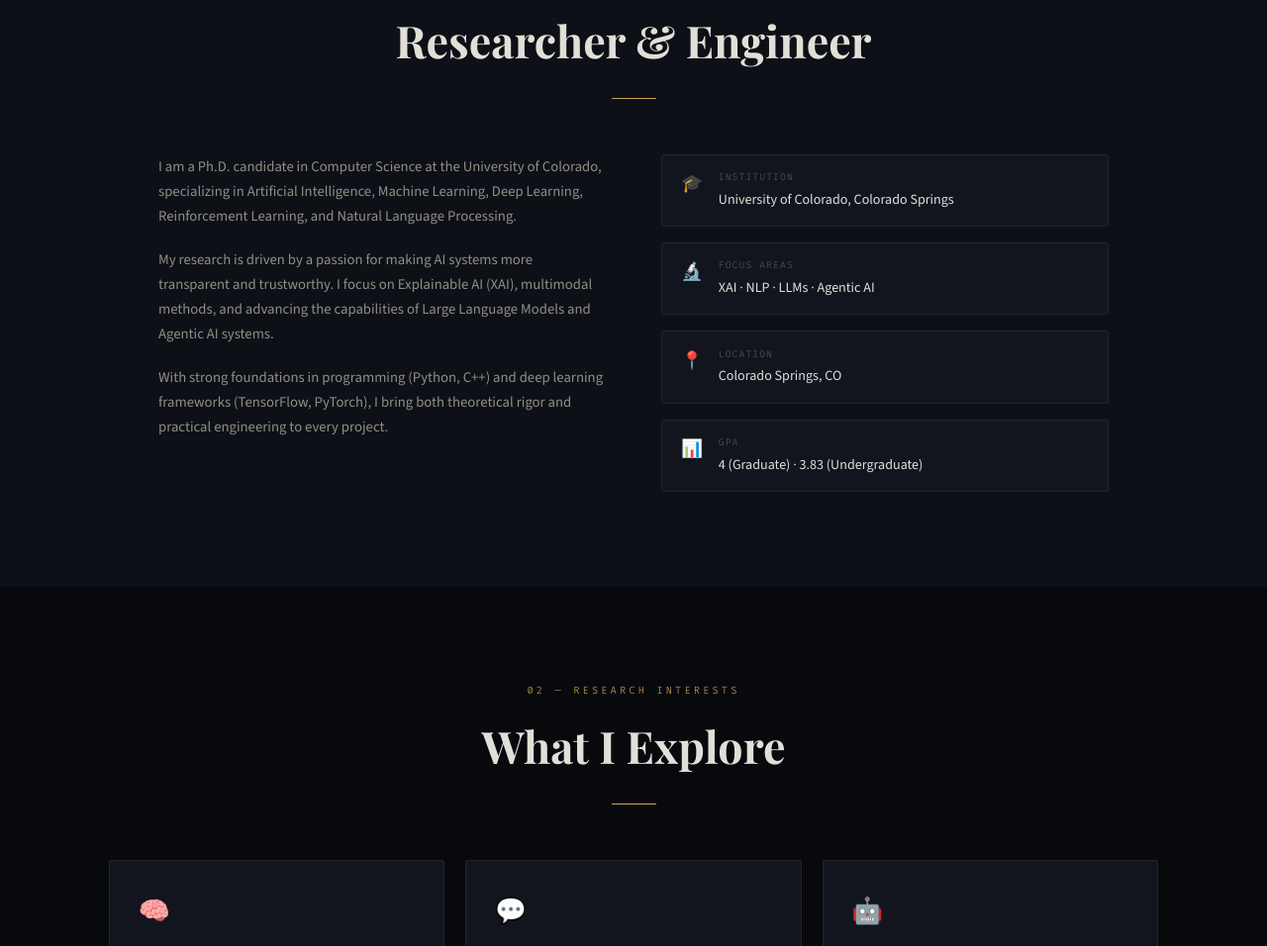
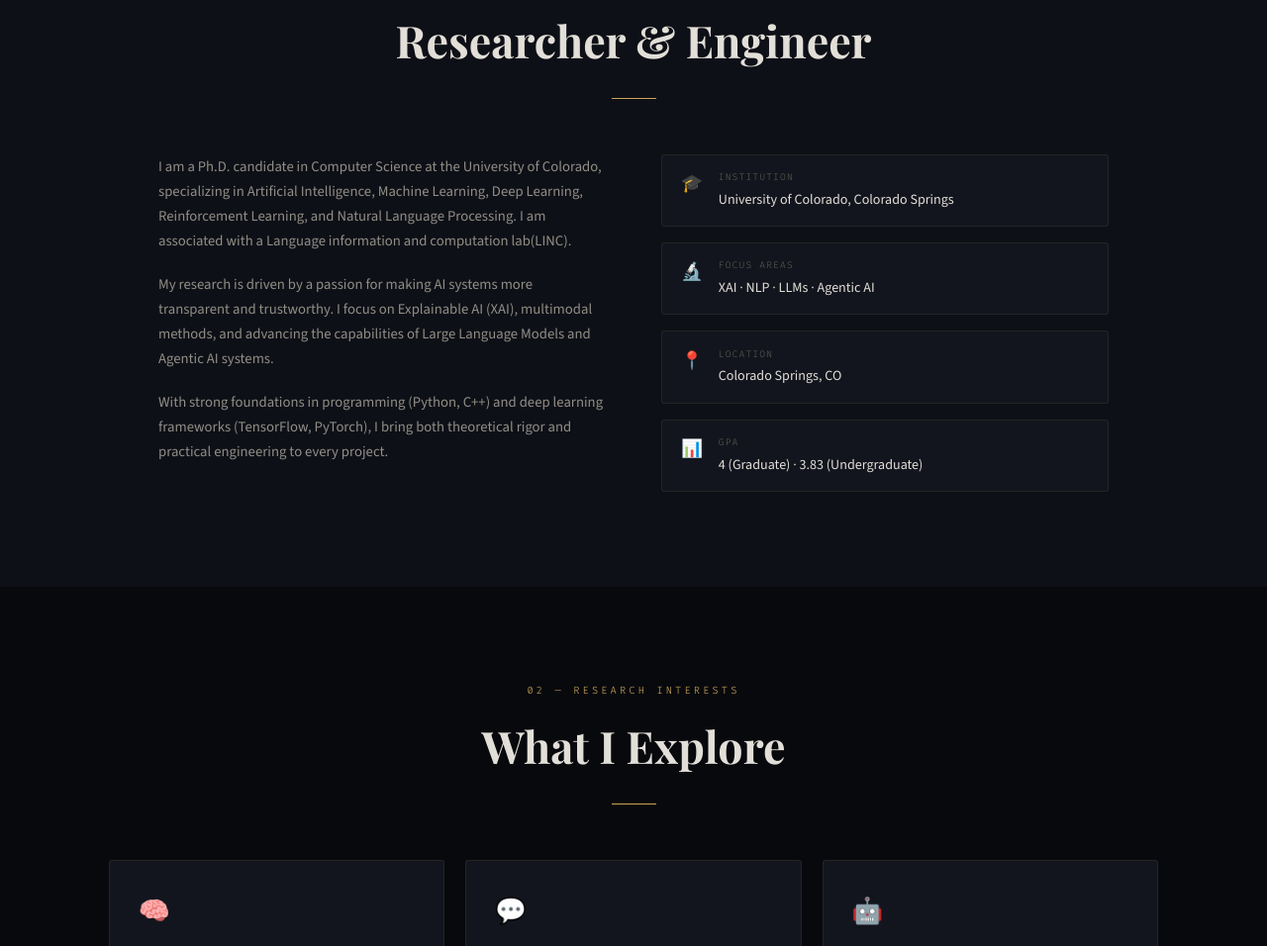
Before and after one commit to Abin-coder/Website, a plain HTML site: page index.html in a window 1280 px wide. Shown: the part 920-1876 px from the top of the page at 99% size. Drawn offline with nearby package versions, Linux system fonts and the light colour scheme; a web font is replaced by a local one.

Commit message:
Update about section with lab affiliation
Added affiliation with Language information and computation lab (LINC) to the about section.

```diff
--- a/index.html
+++ b/index.html
@@ -225,7 +225,7 @@ footer{position:relative;z-index:1;text-align:center;padding:2rem;border-top:1px
   <div class="sh rv"><div class="sh-label">01 — About</div><h2 class="sh-title">Researcher & Engineer</h2><div class="sh-line"></div></div>
   <div class="about-grid">
     <div class="about-text rl">
-      <p>I am a Ph.D. candidate in Computer Science at the University of Colorado, specializing in Artificial Intelligence, Machine Learning, Deep Learning, Reinforcement Learning, and Natural Language Processing.</p>
+      <p>I am a Ph.D. candidate in Computer Science at the University of Colorado, specializing in Artificial Intelligence, Machine Learning, Deep Learning, Reinforcement Learning, and Natural Language Processing. I am associated with a Language information and computation lab(LINC).</p>
       <p>My research is driven by a passion for making AI systems more transparent and trustworthy. I focus on Explainable AI (XAI), multimodal methods, and advancing the capabilities of Large Language Models and Agentic AI systems.</p>
       <p>With strong foundations in programming (Python, C++) and deep learning frameworks (TensorFlow, PyTorch), I bring both theoretical rigor and practical engineering to every project.</p>
     </div>
```
